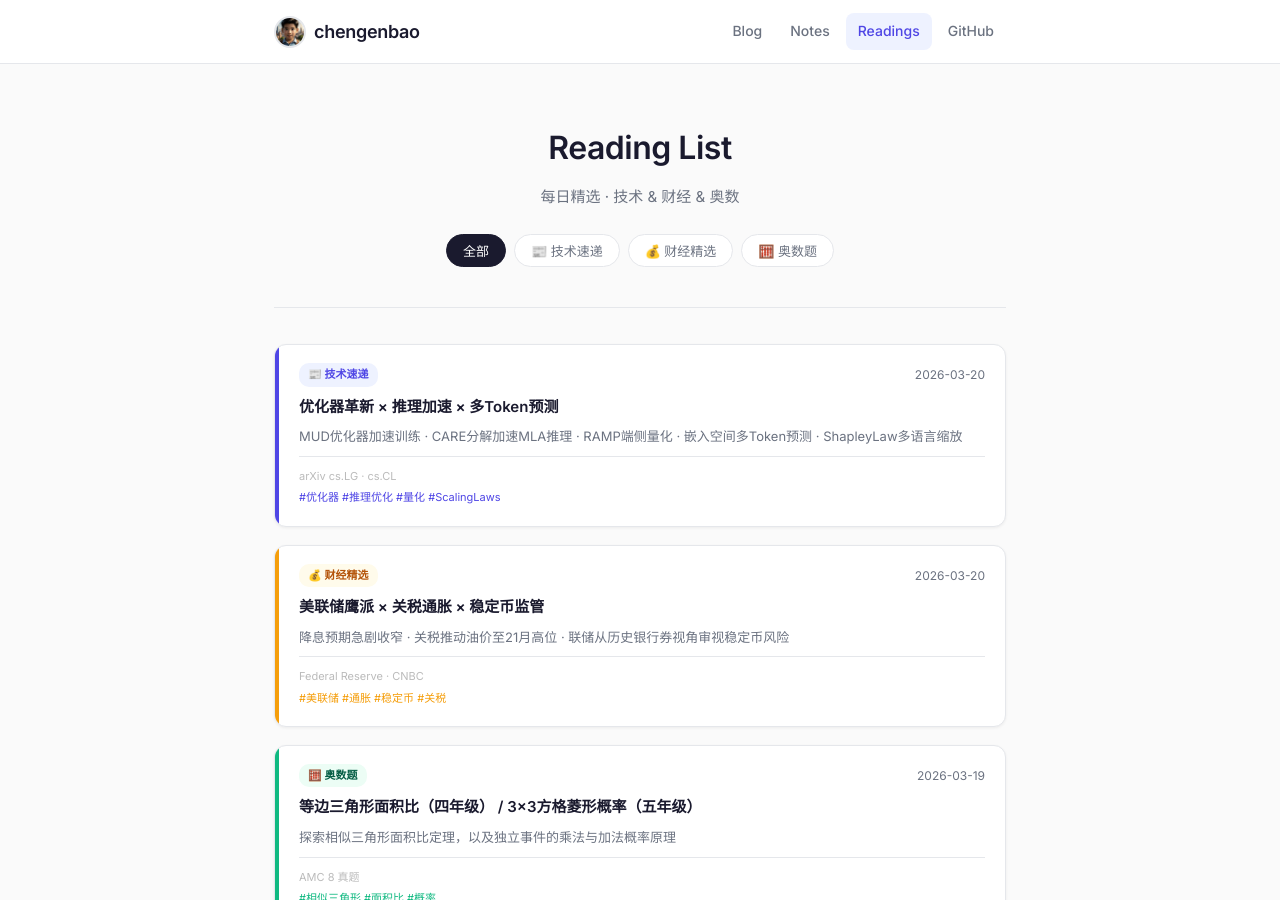
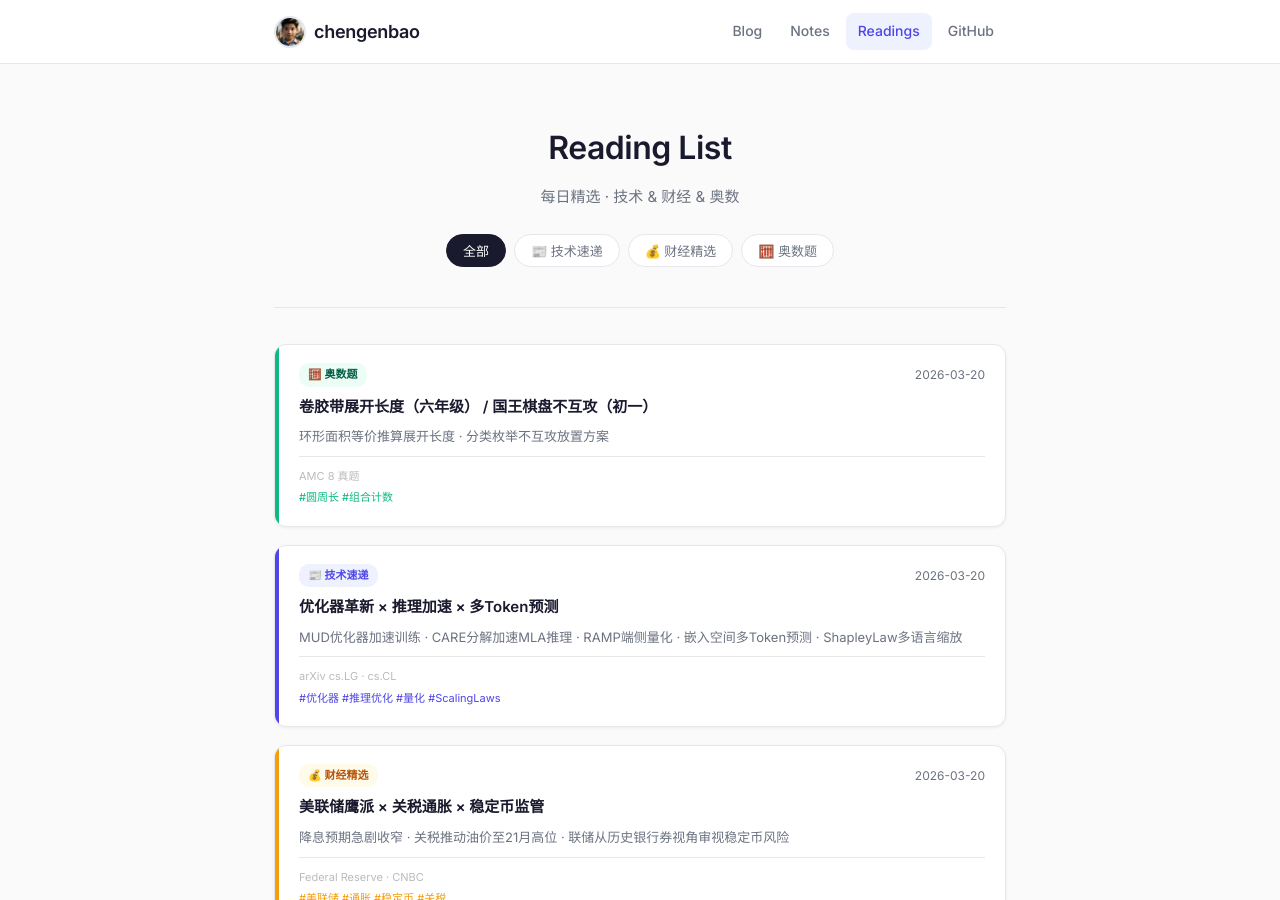
Before and after one commit to chengenbao/chengenbao.github.io, a Jekyll site: the page built from reading-list/index.md, in a window 1280 px wide and 900 px high. Built offline with Jekyll 4.4.1, drawn with Linux system fonts in a browser that asks for light colours.

Commit message:
add math card 2026-03-20

```diff
--- a/reading-list/index.md
+++ b/reading-list/index.md
@@ -18,6 +18,21 @@
   </div>
 
   <div class="rl-grid">
+<a class="rl-card math" href="/reading-list/2026-03-20-math/">
+  <div class="rl-accent"></div>
+  <div class="rl-body">
+    <div class="rl-top">
+      <span class="rl-badge math">🧮 奥数题</span>
+      <time>2026-03-20</time>
+    </div>
+    <h2>卷胶带展开长度（六年级） / 国王棋盘不互攻（初一）</h2>
+    <p>环形面积等价推算展开长度 · 分类枚举不互攻放置方案</p>
+    <div class="rl-meta">
+      <span class="rl-source">AMC 8 真题</span>
+      <span class="rl-tags">#圆周长 #组合计数</span>
+    </div>
+  </div>
+</a>
 <a class="rl-card tech" href="/reading-list/2026-03-20-tech-daily/">
   <div class="rl-accent"></div>
   <div class="rl-body">
```
